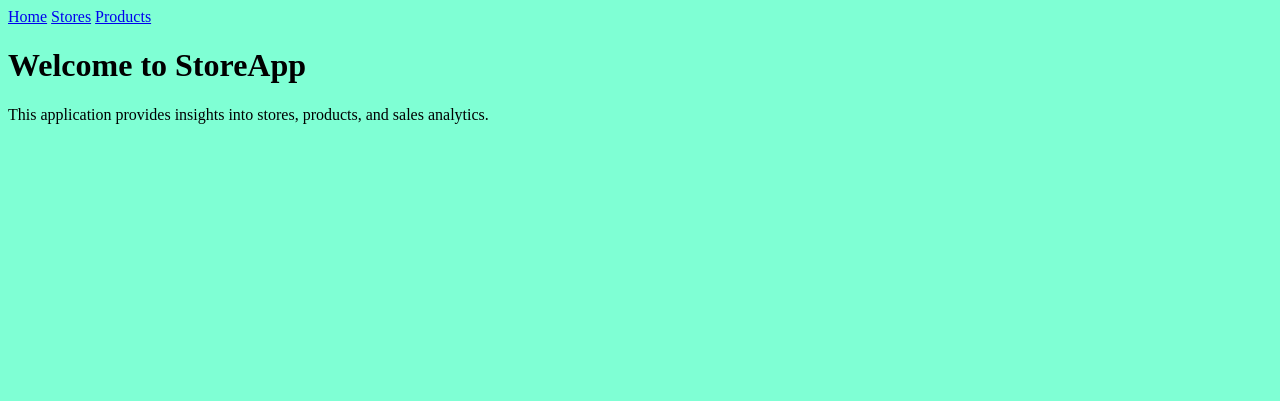
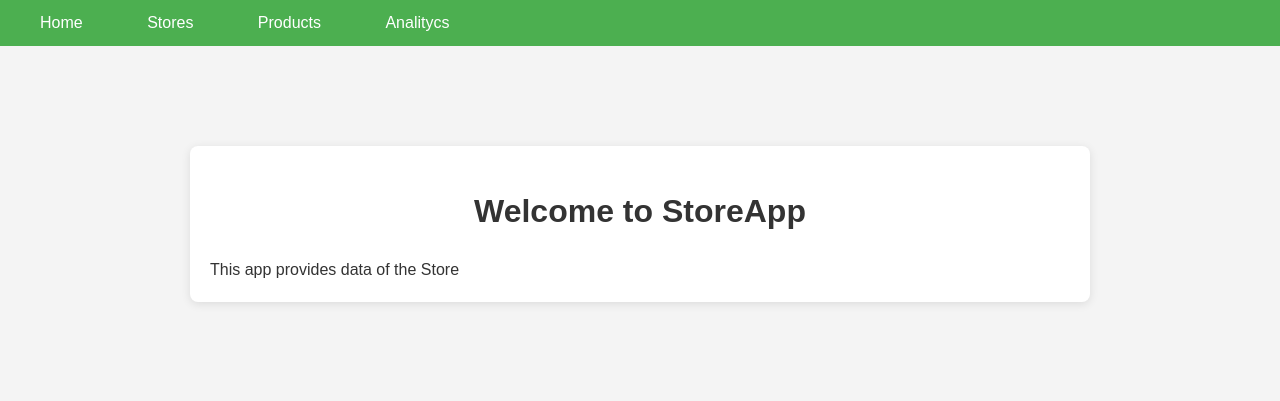
Before and after one commit to 1ASPER/StoreApp, a Flask app: page / in a window 1280 px wide. Shown: the top 401 px of the page. Run offline with Flask 3, Linux system fonts and the light colour scheme.

Commit message:
Added stores and products 2

```diff
--- a/app/main.py
+++ b/app/main.py
@@ -1,5 +1,6 @@
 from flask import Flask
 from flask import render_template
+from flask import request
 from .config import Config
 import sqlite3
 
@@ -9,6 +10,7 @@ def create_app():
 
     def connect():
         conn = sqlite3.connect(Config.SQL_DATABASE_FILE_DIR, check_same_thread=False)
+        conn.row_factory = sqlite3.Row
         return conn
 
     @app.route('/')
@@ -34,5 +36,53 @@ def create_app():
 
         return render_template("products.html", products=data)
 
+    @app.route('/analytics', methods=['GET', 'POST'])
+    def analytics():
+        conn = connect()
+
+        stores = conn.execute('SELECT * FROM stores').fetchall()
+        products = conn.execute('SELECT * FROM products').fetchall()
+
+        store_filter = request.form.get('store_filter', None)
+        product_filter = request.form.get('product_filter', None)
+        start_date = request.form.get('start_date', None)
+        end_date = request.form.get('end_date', None)
+
+        query = """
+                SELECT  sales.date, stores.name AS store_name, sales.quantity, products.price FROM sales
+                JOIN    stores      ON  sales.store_id   =  stores.store_id
+                JOIN    products    ON  sales.product_id =  products.product_id WHERE 1=1
+                """
+
+        params = []
+        if store_filter:
+            query += ' AND stores.name = ?'
+            params.append(store_filter)
+
+        if product_filter:
+            query += ' AND products.name = ?'
+            params.append(product_filter)
+
+        if start_date and end_date:
+            query += ' AND sales.date BETWEEN ? AND ?'
+            params.extend([start_date, end_date])
+
+        sales_data = conn.execute(query, params).fetchall()
+
+        total_quantity = sum(int(sale[2]) for sale in sales_data)  # 2 - индекс quantity
+        total_amount = sum(int(sale[2]) * float(sale[3]) for sale in sales_data)
+
+        total_quantity = sum(sale['quantity'] for sale in sales_data)
+        total_amount = sum(sale['quantity'] * sale['price'] for sale in sales_data)
+
+        conn.close()
+
+        return render_template('analytics.html',
+                            sales_data=sales_data,
+                            total_quantity=total_quantity,
+                            total_amount=total_amount,
+                            stores=stores,
+                            products=products)
+
 
     return app
--- a/app/sql_queries.py
+++ b/app/sql_queries.py
@@ -13,7 +13,7 @@ CREATE TABLE IF NOT EXISTS products
 (
     product_id      INTEGER PRIMARY KEY,
     name            TEXT,
-    price           TEXT
+    price           INTEGER
 )
 """
 
--- a/app/static/style.css
+++ b/app/static/style.css
@@ -1,3 +1,149 @@
+* {
+    box-sizing: border-box;
+    margin: 0;
+    padding: 0;
+}
+
 body {
-    background-color: aquamarine;
+    font-family: Arial, sans-serif;
+    line-height: 1.6;
+    background-color: #f4f4f4;
+    color: #333;
 }
+
+nav {
+    background-color: #4CAF50;
+    padding: 10px;
+}
+
+nav a {
+    color: white;
+    text-decoration: none;
+    padding: 10px 20px;
+    margin: 0 10px;
+    border-radius: 5px;
+    transition: background-color 0.3s;
+}
+
+nav a:hover {
+    background-color: #45a049;
+}
+
+.container {
+    max-width: 900px;
+    margin: 100px auto;
+    padding: 20px;
+    background: white;
+    border-radius: 8px;
+    box-shadow: 0 2px 10px rgba(0, 0, 0, 0.1);
+}
+
+h1, h2, h3 {
+    margin-bottom: 15px;
+}
+
+table {
+    width: 100%;
+    border-collapse: collapse;
+    margin: 62px 0;
+}
+
+table, th, td {
+    border: 1px solid #dddddd;
+}
+
+th, td {
+    padding: 10px;
+    text-align: left;
+}
+
+th {
+    background-color: #f2f2f2;
+}
+
+footer {
+    margin-top: 20px;
+    text-align: center;
+    padding: 10px;
+    background-color: #4CAF50;
+    color: white;
+    border-radius: 8px;
+}
+
+h1 {
+    color: #333;
+    text-align: center;
+    margin: 20px 0;
+}
+
+form {
+    display: flex;
+    justify-content: space-between;
+    margin-bottom: 20px;
+    flex-wrap: wrap;
+}
+
+form label {
+    margin-right: 10px;
+}
+
+form select, form input[type="date"], form button {
+    padding: 10px;
+    margin: 5px;
+    border: 1px solid #ccc;
+    border-radius: 5px;
+    font-size: 16px;
+}
+
+form button {
+    background-color: #4CAF50;
+    color: white;
+    border: none;
+    cursor: pointer;
+}
+
+form button:hover {
+    background-color: #45a049;
+}
+
+table {
+    width: 100%;
+    border-collapse: collapse;
+    margin-top: 20px;
+    box-shadow: 0 2px 10px rgba(0, 0, 0, 0.1);
+}
+
+th, td {
+    padding: 10px;
+    text-align: left;
+}
+
+th {
+    background-color: #4CAF50;
+    color: white;
+}
+
+td {
+    background-color: #f9f9f9;
+}
+
+tbody tr:hover {
+    background-color: #f1f1f1;
+}
+
+tbody {
+    display: block;
+    max-height: 400px;
+    overflow-y: scroll;
+}
+
+tbody tr {
+    display: table;
+    width: 100%;
+    table-layout: fixed;
+}
+
+tfoot {
+    background-color: #f9f9f9;
+    font-weight: bold;
+}
--- a/app/templates/base.html
+++ b/app/templates/base.html
@@ -11,6 +11,7 @@
         <a href="{{ url_for('home') }}">Home</a>
         <a href="{{ url_for('stores') }}">Stores</a>
         <a href="{{ url_for('products') }}">Products</a>
+        <a href="{{ url_for('analytics') }}">Analitycs</a>
     </nav>
     <div class="container">
         {% block content %}{% endblock %}
--- a/app/templates/home.html
+++ b/app/templates/home.html
@@ -4,5 +4,5 @@
 
 {% block content %}
 <h1>Welcome to StoreApp</h1>
-<p>This application provides insights into stores, products, and sales analytics.</p>
+<p>This app provides data of the Store</p>
 {% endblock %}
```
Also changed, not shown: app/templates/analytics.html (+56 -0 lines), requirements.txt (added, +126 -0 lines).
